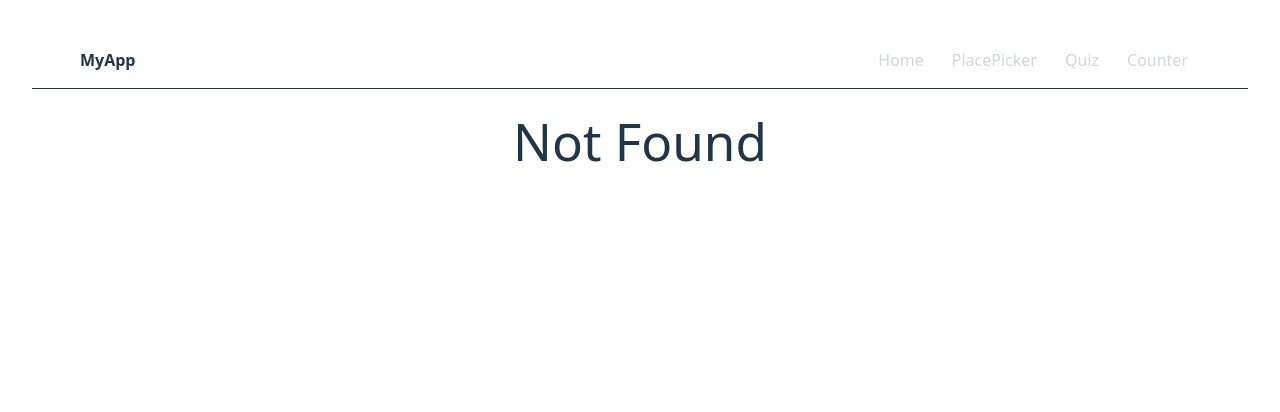
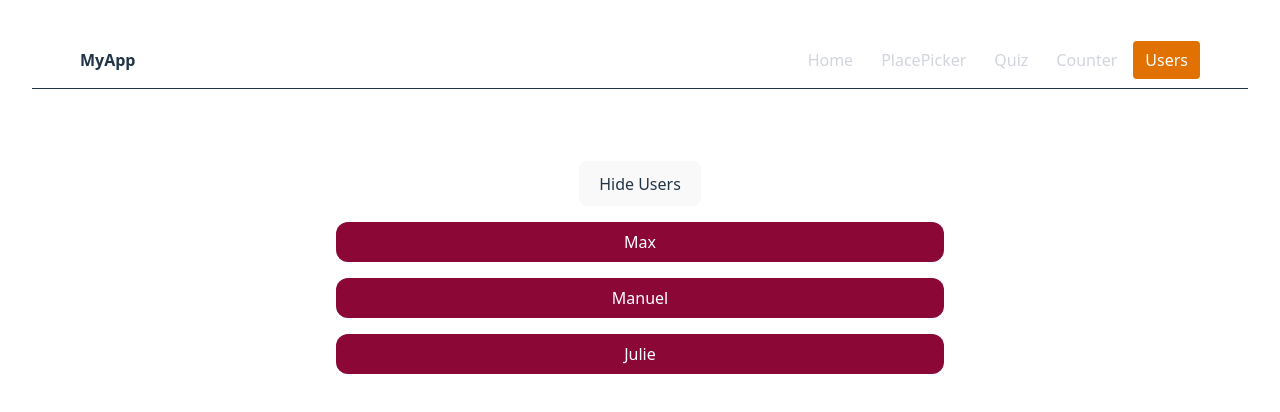
Before and after one commit to nevdb/placepicker-react, a React (Vite) app in the folder placepicker/: page /users in a window 1280 px wide. Before the commit this address had no page. Shown: the top 412 px of the page. Built offline with nearby package versions, Linux system fonts and the light colour scheme.

Commit message:
first class-based component, working with state and events

```diff
--- a/placepicker/src/App.jsx
+++ b/placepicker/src/App.jsx
@@ -122,6 +122,7 @@ import Home from "./pages/Home";
 import PlacePicker from "./pages/PlacePicker";
 import Quiz from "./pages/Quiz";
 import Counter from "./pages/Counter";
+import Users from "./pages/Users.jsx";
 
 export default function App() {
   return (
@@ -133,6 +134,7 @@ export default function App() {
           <Route path="placepicker" element={<PlacePicker />} />
           <Route path="quiz" element={<Quiz />} />
           <Route path="counter" element={<Counter />} />
+          <Route path="users" element={<Users />} />
 
           {/* 404 fallback */}
           <Route path="*" element={<h1>Not Found</h1>} />
--- a/placepicker/src/components/NavBar.jsx
+++ b/placepicker/src/components/NavBar.jsx
@@ -96,6 +96,16 @@ export default function NavBar() {
                 Counter
               </NavLink>
             </li>
+            <li>
+              <NavLink
+                to="/users"
+                className={({ isActive }) =>
+                  `${linkBase} ${isActive ? active : inactive}`
+                }
+              >
+                Users
+              </NavLink>
+            </li>
           </ul>
         </div>
       </nav>
--- /dev/null
+++ b/placepicker/src/components/users/User.jsx
@@ -0,0 +1,19 @@
+import { Component } from "react";
+
+// import classes from "./User.module.css";
+
+class User extends Component {
+  render() {
+    return (
+      <li className="w-auto my-4 px-3 py-2 rounded-xl font-inherit cursor-pointer bg-rose-900 text-white hover:bg-rose-700">
+        {this.props.name}
+      </li>
+    );
+  }
+}
+
+// const User = (props) => {
+//   return <li className={classes.user}>{props.name}</li>;
+// };
+
+export default User;
--- /dev/null
+++ b/placepicker/src/pages/Users.jsx
@@ -0,0 +1,80 @@
+// import { useState } from "react";
+import { Component } from "react";
+import User from "../components/users/User.jsx";
+
+// import classes from "./Users.module.css";
+
+const DUMMY_USERS = [
+  { id: "u1", name: "Max" },
+  { id: "u2", name: "Manuel" },
+  { id: "u3", name: "Julie" },
+];
+
+class Users extends Component {
+  constructor() {
+    super();
+    this.state = {
+      showUsers: true,
+    };
+  }
+
+  toggleUsersHandler() {
+    //this.state.showUsers = false; //NOT
+
+    this.setState((curState) => {
+      return { showUsers: !curState.showUsers };
+    });
+  }
+
+  render() {
+    const usersList = (
+      <ul className="list-none m-0 p-0">
+        {DUMMY_USERS.map((user) => (
+          <User key={user.id} name={user.name} />
+        ))}
+      </ul>
+    );
+
+    return (
+      <div className="my-8 mx-auto bg-white p-4 rounded-[12px] max-w-[40rem] text-center">
+        <button
+          onClick={this.toggleUsersHandler.bind(this)}
+          className="font-inherit cursor-pointer bg-rose-900 text-rose border border-rose-900 rounded-xl py-3 px-8 hover:bg-rose-700 "
+        >
+          {this.state.showUsers ? "Hide" : "Show"} Users
+        </button>
+        {this.state.showUsers && usersList}
+      </div>
+    );
+  }
+}
+
+// const Users = () => {
+//   const [showUsers, setShowUsers] = useState(true);
+
+//   const toggleUsersHandler = () => {
+//     setShowUsers((curState) => !curState);
+//   };
+
+//   // const usersList = (
+//   //   <ul className="list-none m-0 p-0">
+//   //     {DUMMY_USERS.map((user) => (
+//   //       <User key={user.id} name={user.name} />
+//   //     ))}
+//   //   </ul>
+//   // );
+
+//   return (
+//     <div className="my-8 mx-auto bg-white p-4 rounded-[12px] max-w-[40rem] text-center">
+//       <button
+//         onClick={toggleUsersHandler}
+//         className="font-inherit cursor-pointer bg-rose-900 text-rose border border-rose-900 rounded-xl py-3 px-8 hover:bg-rose-700 "
+//       >
+//         {showUsers ? "Hide" : "Show"} Users
+//       </button>
+//       {showUsers && usersList}
+//     </div>
+//   );
+// };
+
+export default Users;
```
